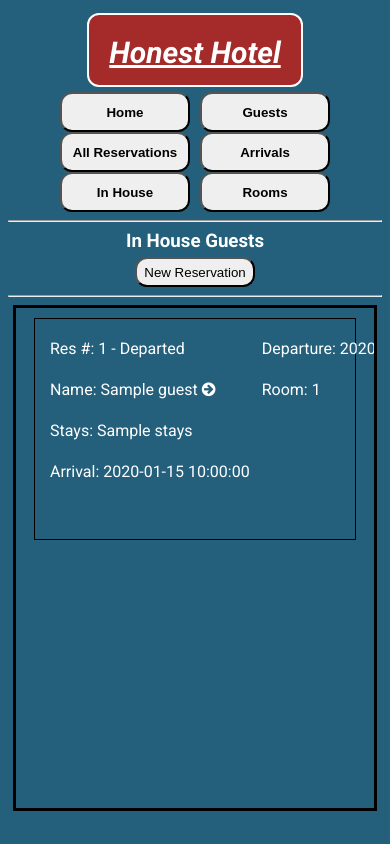
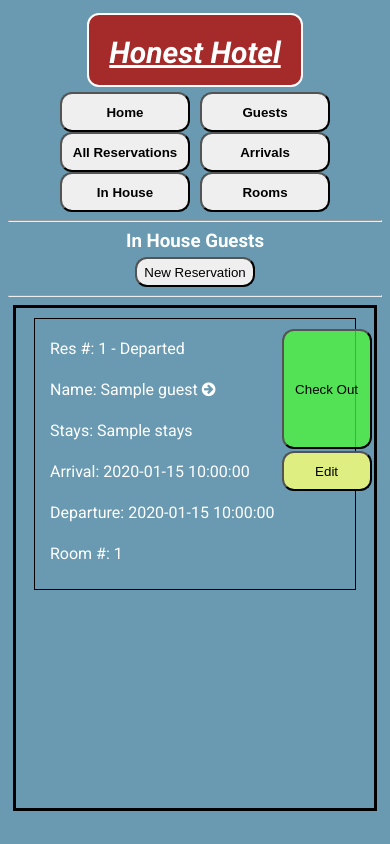
Before and after one commit to selsmie/honest-hotel, a Flask app: page /reservations/inhouse in a window 390 px wide. Run offline with Flask 2, Linux system fonts and the light colour scheme; a database or web service that is not in the repository returns one stand-in record (values such as "Sample title"); some libraries are stand-ins or nearby versions; grey boxes are pictures that could not be loaded.

Commit message:
background color change and media in house width change. Room changed to Room #

```diff
--- a/app/static/media.css
+++ b/app/static/media.css
@@ -13,7 +13,7 @@
         flex-direction: column;
         flex-wrap: wrap;
         width: 300px;
-        height: 200px;
+        height: 250px;
     }
 
     .details-inh > img {
--- a/app/static/style.css
+++ b/app/static/style.css
@@ -1,6 +1,6 @@
 body {
-    background-color:rgb(36, 96, 124);
-    height: 575px;
+    background-color:rgba(87, 142, 168, 0.89);
+    height: 578px;
     max-width: auto;
     font-family: 'Roboto', sans-serif;
 }
--- a/app/templates/reservations/arrival.html
+++ b/app/templates/reservations/arrival.html
@@ -15,7 +15,7 @@
   <p id='res-stay'>Stays: {{reservation.guest.stays}}</p>
   <p id='res-arr'>Arrival: {{reservation.arrival_date}}</p>
   <p id='res-dep'>Departure: {{reservation.departure_date}}</p>
-  <p id='res-room'>Room: {{reservation.room.room_number}}</p>
+  <p id='res-room'>Room #: {{reservation.room.room_number}}</p>
 
     {% if reservation.status == "Arrival" %}
     <div class='res-buttons'>
--- a/app/templates/reservations/checkin.html
+++ b/app/templates/reservations/checkin.html
@@ -23,7 +23,7 @@
         <span value="{{guest.id}}">{{guest.name}}</span>
       </div>
       <div id='new-res-room'>
-        <label for="room">Room:</label>
+        <label for="room">Room #:</label>
         <span>
           <select name="room_id" id="room">
             <option value=""></option>
--- a/app/templates/reservations/delete.html
+++ b/app/templates/reservations/delete.html
@@ -23,7 +23,7 @@
         <span value="{{guest.id}}">{{guest.name}}</span>
       </div>
       <div id='new-res-room'>
-        <label for="room">Room:</label>
+        <label for="room">Room #:</label>
         <span {{reservation.room.id}}>{{reservation.room.room_number}}</p>
       </div>
       <div id='delete'>
--- a/app/templates/reservations/inhouse.html
+++ b/app/templates/reservations/inhouse.html
@@ -18,7 +18,7 @@
   <p id='res-stay'>Stays: {{reservation.guest.stays}}</p>
   <p id='res-arr'>Arrival: {{reservation.arrival_date}}</p>
   <p id='res-dep'>Departure: {{reservation.departure_date}}</p>
-  <p id='res-room'>Room: {{reservation.room.room_number}}</p>
+  <p id='res-room'>Room #: {{reservation.room.room_number}}</p>
   <div class='res-buttons'>
     <form action="/reservations/{{reservation.id}}/departed" value='departed'>
       <button id='check'>Check Out</button>
--- a/app/templates/reservations/reservation.html
+++ b/app/templates/reservations/reservation.html
@@ -15,7 +15,7 @@
   <p id='res-stay'>Stays: {{reservation.guest.stays}}</p>
   <p id='res-arr'>Arrival: {{reservation.arrival_date}}</p>
   <p id='res-dep'>Departure: {{reservation.departure_date}}</p>
-  <p id='res-room'>Room: {{reservation.room.room_number}}</p>
+  <p id='res-room'>Room #: {{reservation.room.room_number}}</p>
 
     {% if reservation.status == "Arrival" %}
     <div class='res-buttons'>
--- a/app/templates/rooms/delete.html
+++ b/app/templates/rooms/delete.html
@@ -13,7 +13,7 @@
   <form action="/rooms/{{ room.id }}/delete", method='POST'>
     <section id='checkin'>
       <div>
-        <label for="name">Room:</label>
+        <label for="name">Room #:</label>
         <span value="{{room.id}}">{{room.room_number}}</span>
       </div>
       <div id='delete'>
--- a/app/templates/rooms/edit.html
+++ b/app/templates/rooms/edit.html
@@ -10,7 +10,7 @@
   <form action="/rooms/{{ room.id }}", method='POST'>
     <div id='new-name'>
       <div>
-        <label for="number">Room Number:</label>
+        <label for="number">Room #:</label>
         <input type="number" name="number" id="number" value="{{ room.room_number }}" placeholder="Room Number" required autofocus unique>
       </div>
       <div class='new-input'>
--- a/app/templates/rooms/new.html
+++ b/app/templates/rooms/new.html
@@ -9,7 +9,7 @@
   <form action="/rooms", method='POST'>
     <div>
       <div id='new-room'>
-        <label for="number">Room Number:</label>
+        <label for="number">Room #:</label>
         <input type="text" id="number" name="number" placeholder="Room Number" autofocus>
       </div>
       <div class='new-input'>
--- a/app/templates/rooms/room.html
+++ b/app/templates/rooms/room.html
@@ -12,7 +12,7 @@
 {% for room in rooms %}
 <div id='container'>
   <header>
-    <p>Room: {{room.room_number}}</p>
+    <p>Room #: {{room.room_number}}</p>
     <p>Capacity: {{room.remaining_capacity}}</p>
   </header>
 
```
